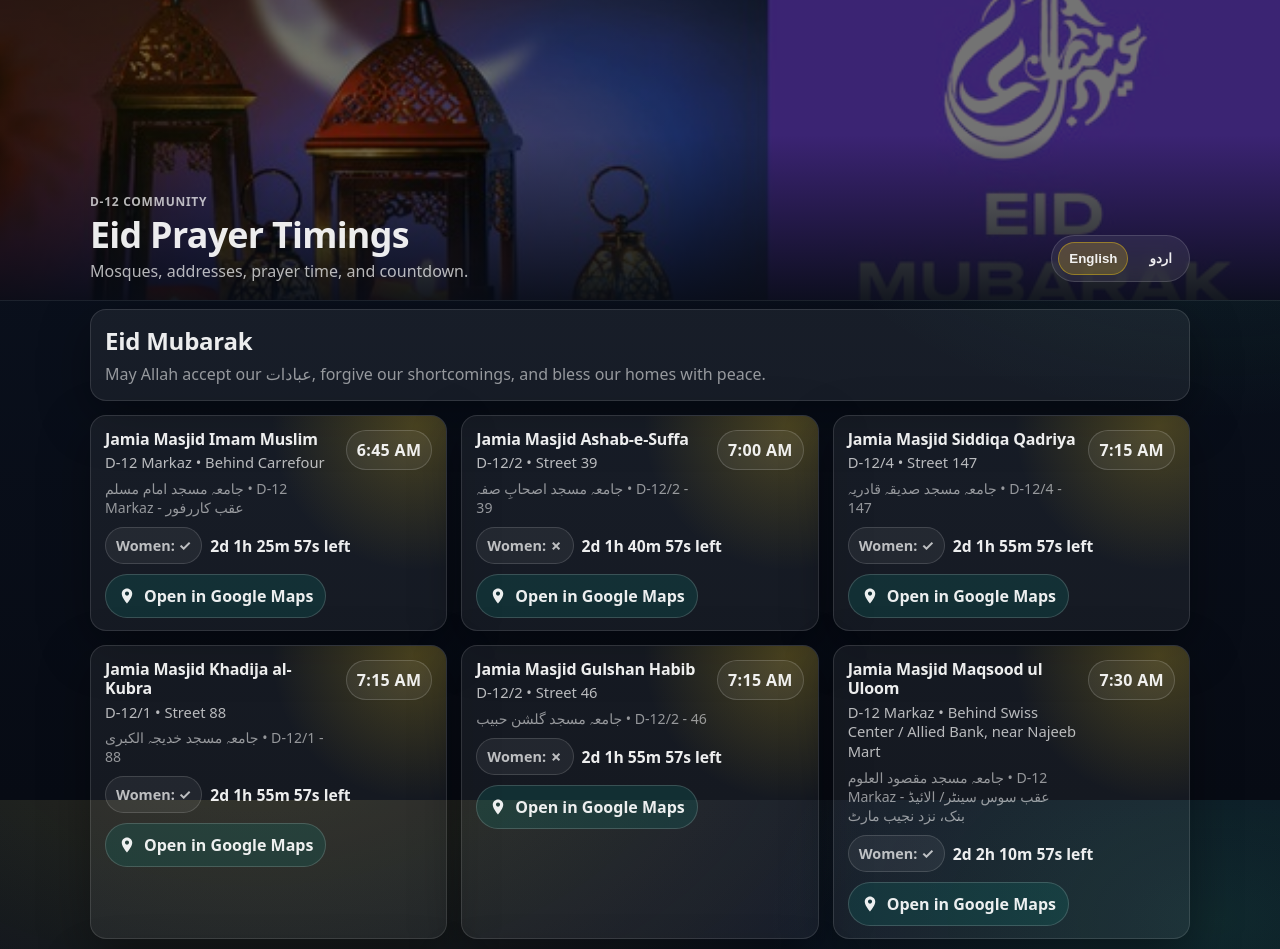
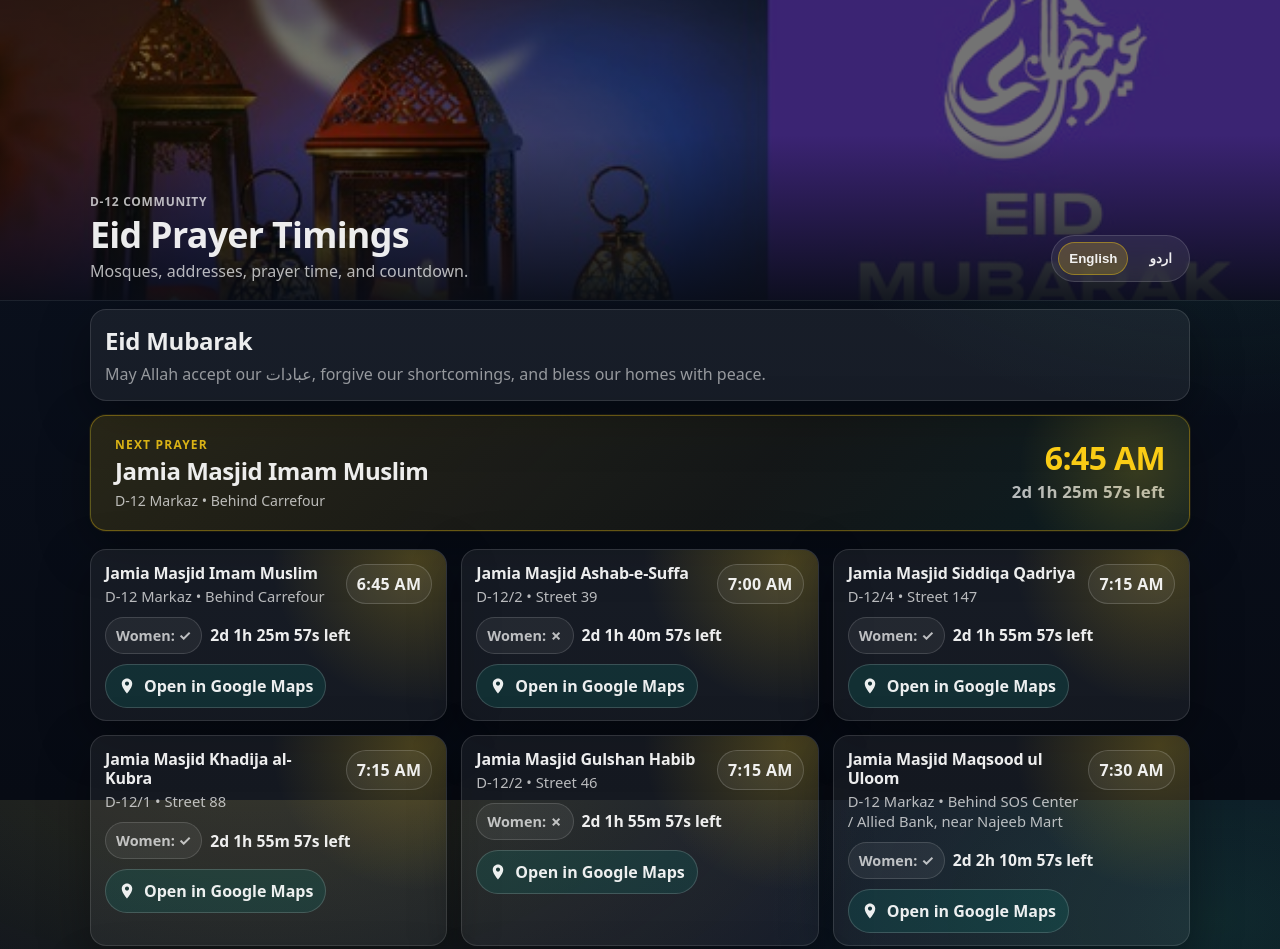
Before and after one commit to amerbutt/Eid-Prayer-Timings, a plain HTML site: page index.html in a window 1280 px wide. Shown: the top 949 px of the page. Drawn offline with Linux system fonts and the light colour scheme.

Commit message:
Add files via upload

```diff
--- a/index.html
+++ b/index.html
@@ -55,6 +55,20 @@
         </div>
       </section>
 
+      <section class="container next-prayer-wrap" aria-label="Next prayer countdown" id="next-prayer-section">
+        <div class="next-prayer-banner">
+          <div class="next-prayer-left">
+            <div class="next-prayer-label" id="next-prayer-label">Next Prayer</div>
+            <div class="next-prayer-name" id="next-prayer-name">—</div>
+            <div class="next-prayer-meta" id="next-prayer-meta">—</div>
+          </div>
+          <div class="next-prayer-right">
+            <div class="next-prayer-time" id="next-prayer-time">—</div>
+            <div class="next-prayer-cd" id="next-prayer-cd">—</div>
+          </div>
+        </div>
+      </section>
+
       <section class="container">
         <section id="mosque-list" class="mosque-list" aria-label="Mosque timings"></section>
       </section>
--- a/script.js
+++ b/script.js
@@ -72,7 +72,7 @@ const MOSQUES = [
     nameUr: "جامعہ مسجد مقصود العلوم",
     sectorEn: "D-12 Markaz",
     sectorUr: "D-12 Markaz",
-    streetEn: "Behind Swiss Center / Allied Bank, near Najeeb Mart",
+    streetEn: "Behind SOS Center / Allied Bank, near Najeeb Mart",
     streetUr: "عقب سوس سینٹر/ الائیڈ بنک، نزد نجیب مارٹ",
     time: "07:30",
     women: true,
@@ -173,6 +173,22 @@ function sortMosquesByTime(items) {
   return items.slice().sort((left, right) => left.time.localeCompare(right.time));
 }
 
+function sortMosquesByUpcoming(items) {
+  const now = new Date();
+  return items.slice().sort((a, b) => {
+    const aTarget = computeTargetDate(a.time, fixedEidDate);
+    const bTarget = computeTargetDate(b.time, fixedEidDate);
+    const aDiff = aTarget.getTime() - now.getTime();
+    const bDiff = bTarget.getTime() - now.getTime();
+    const aUpcoming = aDiff > 0;
+    const bUpcoming = bDiff > 0;
+    // Upcoming mosques first (soonest first), then passed ones sorted by time
+    if (aUpcoming && !bUpcoming) return -1;
+    if (!aUpcoming && bUpcoming) return 1;
+    return a.time.localeCompare(b.time);
+  });
+}
+
 function to12h(time24h) {
   const [hh, mm] = String(time24h || "").split(":").map(Number);
   if (!Number.isFinite(hh) || !Number.isFinite(mm)) return String(time24h || "");
@@ -236,9 +252,12 @@ function pinSvg() {
 }
 
 let lang = getInitialLang();
-let mosques = sortMosquesByTime(MOSQUES);
+let mosques = sortMosquesByTime(MOSQUES); // will be re-sorted after fixedEidDate is set
 
 const fixedEidDate = getFixedEidDate();
+
+// Now that fixedEidDate is available, sort so upcoming mosques appear first
+mosques = sortMosquesByUpcoming(MOSQUES);
 
 function applyLanguageToStaticText() {
   const t = TEXT[lang];
@@ -303,16 +322,8 @@ function renderMosques() {
         ? `${mosque.sectorUr}${mosque.streetUr ? ` - ${mosque.streetUr}` : ""}`
         : `${mosque.sectorEn}${mosque.streetEn ? ` • ${mosque.streetEn}` : ""}`;
 
-    const secondary = document.createElement("div");
-    secondary.className = "secondary-line";
-    secondary.textContent =
-      lang === "ur"
-        ? `${mosque.nameEn} • ${mosque.sectorEn}${mosque.streetEn ? ` • ${mosque.streetEn}` : ""}`
-        : `${mosque.nameUr} • ${mosque.sectorUr}${mosque.streetUr ? ` - ${mosque.streetUr}` : ""}`;
-
     left.appendChild(name);
     left.appendChild(address);
-    left.appendChild(secondary);
 
     const badge = document.createElement("div");
     badge.className = "badge";
@@ -359,6 +370,7 @@ function renderMosques() {
 
 function updateCountdowns() {
   const now = new Date();
+  let needsReorder = false;
 
   for (const mosque of mosques) {
     const countdown = document.getElementById(`cd-${mosque.id}`);
@@ -366,14 +378,23 @@ function updateCountdowns() {
 
     const target = computeTargetDate(mosque.time, fixedEidDate);
     const diff = target.getTime() - now.getTime();
+    const wasPassed = countdown.classList.contains("passed");
 
     if (diff <= 0) {
       countdown.textContent = TEXT[lang].passed;
       countdown.classList.add("passed");
+      if (!wasPassed) needsReorder = true; // just crossed over — move to bottom
     } else {
       countdown.textContent = formatCountdownLocalized(diff);
       countdown.classList.remove("passed");
     }
+  }
+
+  // Re-sort and re-render if a mosque just finished so order stays live
+  if (needsReorder) {
+    mosques = sortMosquesByUpcoming(MOSQUES);
+    renderMosques();
+    updateCountdowns(); // re-run to fill in fresh text after re-render
   }
 }
 
@@ -383,6 +404,7 @@ function setLanguage(next) {
   applyLanguageToStaticText();
   renderMosques();
   updateCountdowns();
+  updateNextPrayerBanner();
 }
 
 document.getElementById("btn-en")?.addEventListener("click", () => setLanguage("en"));
@@ -391,4 +413,45 @@ document.getElementById("btn-ur")?.addEventListener("click", () => setLanguage("
 renderMosques();
 applyLanguageToStaticText();
 updateCountdowns();
-setInterval(updateCountdowns, 1000);
+updateNextPrayerBanner();
+setInterval(() => { updateCountdowns(); updateNextPrayerBanner(); }, 1000);
+
+function updateNextPrayerBanner() {
+  const now = new Date();
+  const upcoming = MOSQUES
+    .map(m => ({ mosque: m, diff: computeTargetDate(m.time, fixedEidDate).getTime() - now.getTime() }))
+    .filter(x => x.diff > 0)
+    .sort((a, b) => a.diff - b.diff);
+
+  const banner = document.querySelector(".next-prayer-banner");
+  const labelEl = document.getElementById("next-prayer-label");
+  const nameEl = document.getElementById("next-prayer-name");
+  const metaEl = document.getElementById("next-prayer-meta");
+  const timeEl = document.getElementById("next-prayer-time");
+  const cdEl = document.getElementById("next-prayer-cd");
+
+  if (!banner || !nameEl || !timeEl || !cdEl) return;
+
+  if (!upcoming.length) {
+    banner.classList.add("all-passed");
+    if (labelEl) labelEl.textContent = lang === "ur" ? "تمام نمازیں" : "All Prayers";
+    nameEl.textContent = lang === "ur" ? "تمام نمازیں ادا ہو چکی ہیں" : "All prayers have passed";
+    if (metaEl) metaEl.textContent = "";
+    timeEl.textContent = "";
+    cdEl.textContent = lang === "ur" ? "عید مبارک!" : "Eid Mubarak!";
+    return;
+  }
+
+  banner.classList.remove("all-passed");
+  const { mosque, diff } = upcoming[0];
+
+  if (labelEl) labelEl.textContent = lang === "ur" ? "اگلی نماز" : "Next Prayer";
+  nameEl.textContent = lang === "ur" ? mosque.nameUr : mosque.nameEn;
+  if (metaEl) {
+    metaEl.textContent = lang === "ur"
+      ? `${mosque.sectorUr}${mosque.streetUr ? ` - ${mosque.streetUr}` : ""}`
+      : `${mosque.sectorEn}${mosque.streetEn ? ` • ${mosque.streetEn}` : ""}`;
+  }
+  timeEl.textContent = to12h(mosque.time);
+  cdEl.textContent = formatCountdownLocalized(diff);
+}
--- a/style.css
+++ b/style.css
@@ -372,6 +372,107 @@ main {
   font-size: 0.92rem;
 }
 
+/* NEXT PRAYER BANNER */
+.next-prayer-wrap {
+  margin-bottom: 18px;
+}
+
+.next-prayer-banner {
+  display: flex;
+  justify-content: space-between;
+  align-items: center;
+  gap: 16px;
+  padding: 20px 24px;
+  border-radius: var(--radius);
+  border: 1px solid rgba(250, 204, 21, 0.35);
+  background: linear-gradient(
+    135deg,
+    rgba(250, 204, 21, 0.13) 0%,
+    rgba(250, 204, 21, 0.05) 60%,
+    rgba(52, 211, 153, 0.08) 100%
+  );
+  box-shadow: 0 0 0 1px rgba(250, 204, 21, 0.08), var(--shadow);
+  position: relative;
+  overflow: hidden;
+}
+
+.next-prayer-banner::before {
+  content: "";
+  position: absolute;
+  inset: -80px -80px auto auto;
+  width: 260px;
+  height: 260px;
+  background: radial-gradient(circle, rgba(250, 204, 21, 0.18) 0%, transparent 65%);
+  pointer-events: none;
+}
+
+.next-prayer-left {
+  display: flex;
+  flex-direction: column;
+  gap: 4px;
+  min-width: 0;
+}
+
+.next-prayer-label {
+  font-size: 0.75rem;
+  font-weight: 700;
+  letter-spacing: 0.1em;
+  text-transform: uppercase;
+  color: var(--accent);
+  opacity: 0.85;
+}
+
+.next-prayer-name {
+  font-size: clamp(1.1rem, 2.5vw, 1.5rem);
+  font-weight: 800;
+  letter-spacing: -0.02em;
+  line-height: 1.15;
+}
+
+.next-prayer-meta {
+  font-size: 0.88rem;
+  color: var(--muted);
+  margin-top: 2px;
+}
+
+.next-prayer-right {
+  display: flex;
+  flex-direction: column;
+  align-items: flex-end;
+  gap: 6px;
+  flex-shrink: 0;
+}
+
+.next-prayer-time {
+  font-size: clamp(1.4rem, 3.5vw, 2rem);
+  font-weight: 800;
+  letter-spacing: -0.02em;
+  color: var(--accent);
+  line-height: 1;
+}
+
+.next-prayer-cd {
+  font-size: clamp(0.85rem, 2vw, 1.05rem);
+  font-weight: 700;
+  color: var(--muted);
+  letter-spacing: 0.01em;
+}
+
+.next-prayer-banner.all-passed .next-prayer-time {
+  color: var(--muted-2);
+}
+
+@media (max-width: 480px) {
+  .next-prayer-banner {
+    flex-direction: column;
+    align-items: flex-start;
+    gap: 12px;
+  }
+  .next-prayer-right {
+    align-items: flex-start;
+  }
+}
+
 /* PRINT */
 @media print {
   body {
```
